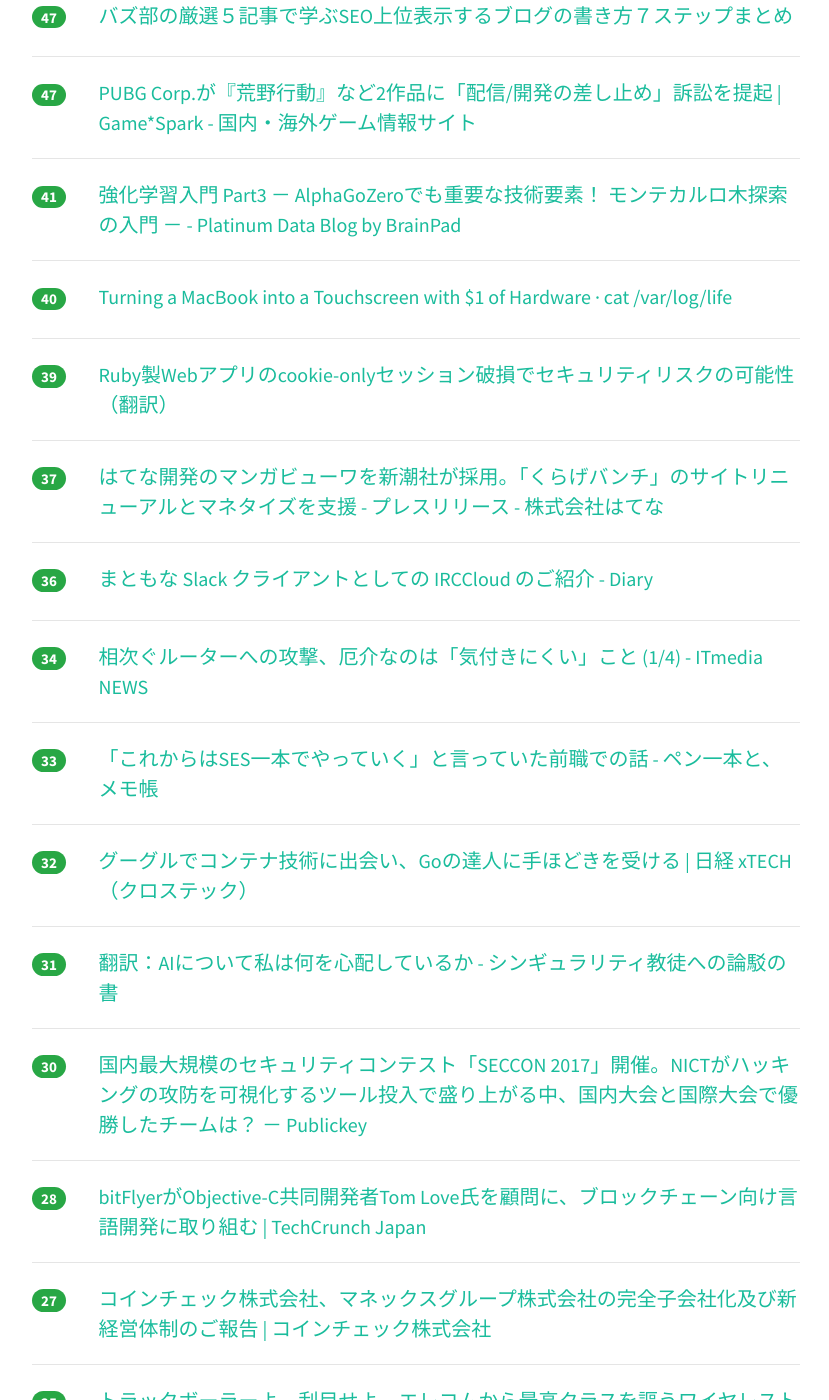
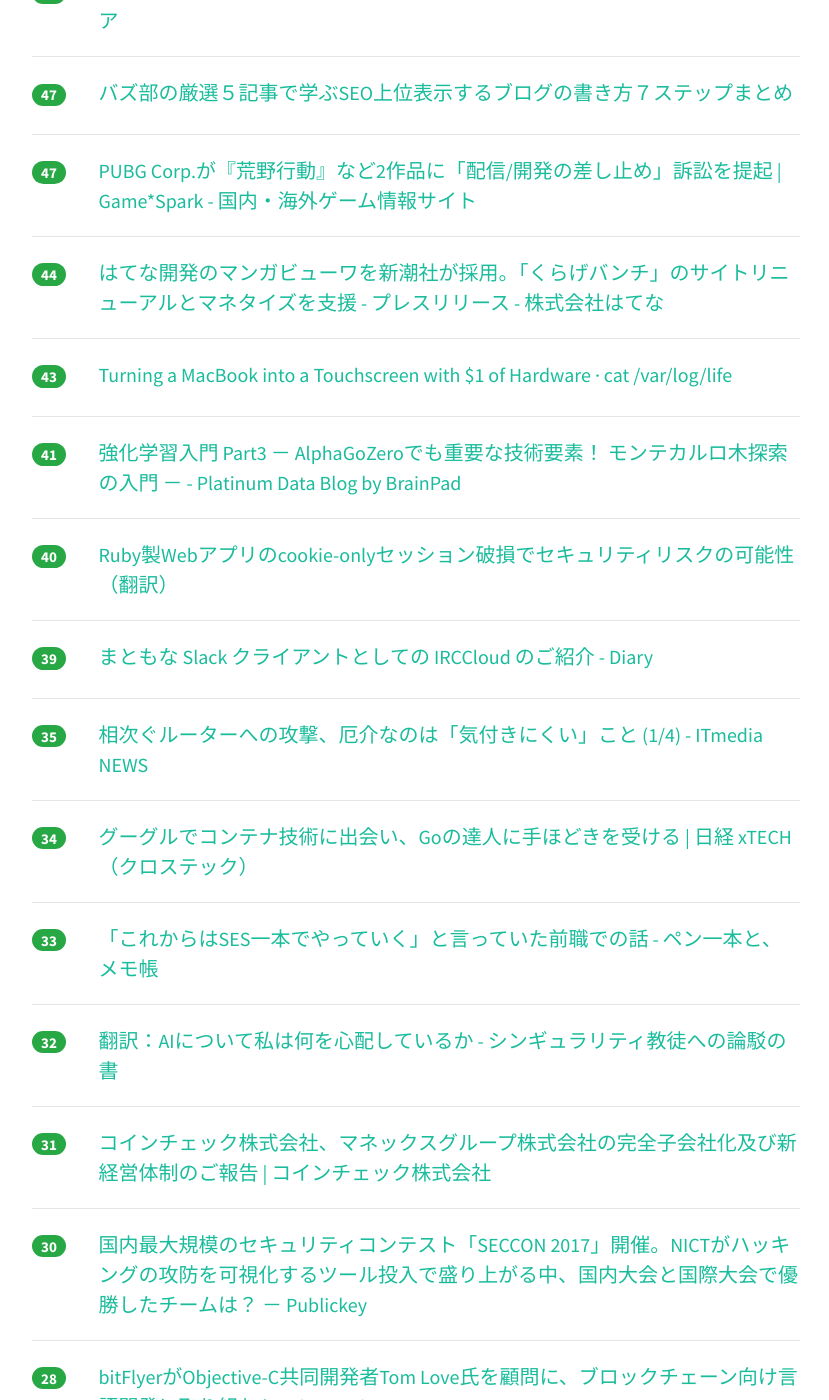
Before and after one commit to yatta47/hatena-matome-site, a Jekyll site: the page built from _posts/2018-04-06-hatena.md, in a window 1280 px wide and 1400 px high, scrolled down 1089 px. Shown: the whole window, without its empty margins (224-1053 px from the left). Built offline with Jekyll 4.4.1, drawn with Linux system fonts in a browser that asks for light colours; nearby versions of some CDN libraries; part of the change alters nothing that is shown; some of the changed text lies outside the part shown.

Commit message:
Updated 2018-04-06

```diff
--- a/_posts/2018-04-06-hatena.md
+++ b/_posts/2018-04-06-hatena.md
@@ -1,34 +1,39 @@
 ---
 layout: post
 title:  "2018-04-06 はてぶIT"
-date:   2018-04-06 15:01:25
+date:   2018-04-06 16:01:25
 tags: [it-hotentry]
 ---
-35 件のデータあり
+38 件のデータあり
 
 <hr><div class="row">
-<div class="col-1"><span class="badge badge-pill badge-success h2">234</span></div>
+<div class="col-1"><span class="badge badge-pill badge-success h2">260</span></div>
 <div class="col-11"><a href='https://www3.nhk.or.jp/news/html/20180406/k10011392391000.html' target='_blank'>セブンイレブン スマホで支払い可能 独自の決済導入へ | NHKニュース</a></div>
 </div>
 <hr>
 <div class="row">
-<div class="col-1"><span class="badge badge-pill badge-success h2">158</span></div>
+<div class="col-1"><span class="badge badge-pill badge-success h2">185</span></div>
 <div class="col-11"><a href='http://tech.smarthr.jp/entry/2018/04/06/100000' target='_blank'>SmartHR が定期メンテナンスを始めた理由とやめる理由 - SmartHR Tech Blog</a></div>
 </div>
 <hr>
 <div class="row">
-<div class="col-1"><span class="badge badge-pill badge-success h2">96</span></div>
+<div class="col-1"><span class="badge badge-pill badge-success h2">107</span></div>
 <div class="col-11"><a href='http://blog.btrax.com/jp/2018/04/06/leanstartup_basics/' target='_blank'>今さら聞けないリーンスタートアップの基本 | freshtrax | デザイン会社 btrax ブログ</a></div>
 </div>
 <hr>
 <div class="row">
-<div class="col-1"><span class="badge badge-pill badge-success h2">58</span></div>
+<div class="col-1"><span class="badge badge-pill badge-success h2">85</span></div>
 <div class="col-11"><a href='https://nabettu.hatenablog.com/entry/frontendresume' target='_blank'>フロントエンドエンジニアに求められるもの多すぎ問題 - フロントエンドの地獄</a></div>
 </div>
 <hr>
 <div class="row">
-<div class="col-1"><span class="badge badge-pill badge-success h2">55</span></div>
+<div class="col-1"><span class="badge badge-pill badge-success h2">68</span></div>
 <div class="col-11"><a href='https://coliss.com/articles/build-websites/operation/css/how-to-css-grid-for-ie11.html' target='_blank'>IEでも大丈夫！CSS Gridを使用する時の注意点と実装方法 | コリス</a></div>
+</div>
+<hr>
+<div class="row">
+<div class="col-1"><span class="badge badge-pill badge-success h2">61</span></div>
+<div class="col-11"><a href='https://note.mu/ruiu/n/n9948f0cc3ed3' target='_blank'>「悪い方が良い」原則と僕の体験談｜Rui Ueyama｜note</a></div>
 </div>
 <hr>
 <div class="row">
@@ -37,12 +42,12 @@ tags: [it-hotentry]
 </div>
 <hr>
 <div class="row">
-<div class="col-1"><span class="badge badge-pill badge-success h2">54</span></div>
+<div class="col-1"><span class="badge badge-pill badge-success h2">55</span></div>
 <div class="col-11"><a href='https://qiita.com/rana_kualu/items/5986ceab8fd4e353de1b' target='_blank'>2018年の最先端フロントエンドエンジニアになろう - Qiita</a></div>
 </div>
 <hr>
 <div class="row">
-<div class="col-1"><span class="badge badge-pill badge-success h2">48</span></div>
+<div class="col-1"><span class="badge badge-pill badge-success h2">50</span></div>
 <div class="col-11"><a href='https://axia.co.jp/2018-04-04' target='_blank'>残業時間上限規制から中小企業が除外されようとしている件 - 株式会社アクシア</a></div>
 </div>
 <hr>
@@ -57,33 +62,38 @@ tags: [it-hotentry]
 </div>
 <hr>
 <div class="row">
+<div class="col-1"><span class="badge badge-pill badge-success h2">44</span></div>
+<div class="col-11"><a href='http://hatenacorp.jp/press/release/entry/2018/04/06/120000' target='_blank'>はてな開発のマンガビューワを新潮社が採用。「くらげバンチ」のサイトリニューアルとマネタイズを支援 - プレスリリース - 株式会社はてな</a></div>
+</div>
+<hr>
+<div class="row">
+<div class="col-1"><span class="badge badge-pill badge-success h2">43</span></div>
+<div class="col-11"><a href='https://www.anishathalye.com/2018/04/03/macbook-touchscreen/' target='_blank'>Turning a MacBook into a Touchscreen with $1 of Hardware · cat /var/log/life</a></div>
+</div>
+<hr>
+<div class="row">
 <div class="col-1"><span class="badge badge-pill badge-success h2">41</span></div>
 <div class="col-11"><a href='http://blog.brainpad.co.jp/entry/2018/04/05/163000' target='_blank'>強化学習入門 Part3 － AlphaGoZeroでも重要な技術要素！ モンテカルロ木探索の入門 － - Platinum Data Blog by BrainPad</a></div>
 </div>
 <hr>
 <div class="row">
 <div class="col-1"><span class="badge badge-pill badge-success h2">40</span></div>
-<div class="col-11"><a href='https://www.anishathalye.com/2018/04/03/macbook-touchscreen/' target='_blank'>Turning a MacBook into a Touchscreen with $1 of Hardware · cat /var/log/life</a></div>
+<div class="col-11"><a href='https://techracho.bpsinc.jp/hachi8833/2018_04_05/53821' target='_blank'>Ruby製Webアプリのcookie-onlyセッション破損でセキュリティリスクの可能性（翻訳）</a></div>
 </div>
 <hr>
 <div class="row">
 <div class="col-1"><span class="badge badge-pill badge-success h2">39</span></div>
-<div class="col-11"><a href='https://techracho.bpsinc.jp/hachi8833/2018_04_05/53821' target='_blank'>Ruby製Webアプリのcookie-onlyセッション破損でセキュリティリスクの可能性（翻訳）</a></div>
-</div>
-<hr>
-<div class="row">
-<div class="col-1"><span class="badge badge-pill badge-success h2">37</span></div>
-<div class="col-11"><a href='http://hatenacorp.jp/press/release/entry/2018/04/06/120000' target='_blank'>はてな開発のマンガビューワを新潮社が採用。「くらげバンチ」のサイトリニューアルとマネタイズを支援 - プレスリリース - 株式会社はてな</a></div>
-</div>
-<hr>
-<div class="row">
-<div class="col-1"><span class="badge badge-pill badge-success h2">36</span></div>
 <div class="col-11"><a href='https://diary.app.ssig33.com/348' target='_blank'>まともな Slack クライアントとしての IRCCloud のご紹介 - Diary</a></div>
 </div>
 <hr>
 <div class="row">
+<div class="col-1"><span class="badge badge-pill badge-success h2">35</span></div>
+<div class="col-11"><a href='http://www.itmedia.co.jp/news/articles/1804/06/news017.html' target='_blank'>相次ぐルーターへの攻撃、厄介なのは「気付きにくい」こと (1/4) - ITmedia NEWS</a></div>
+</div>
+<hr>
+<div class="row">
 <div class="col-1"><span class="badge badge-pill badge-success h2">34</span></div>
-<div class="col-11"><a href='http://www.itmedia.co.jp/news/articles/1804/06/news017.html' target='_blank'>相次ぐルーターへの攻撃、厄介なのは「気付きにくい」こと (1/4) - ITmedia NEWS</a></div>
+<div class="col-11"><a href='http://tech.nikkeibp.co.jp/atcl/nxt/column/18/00240/040400003/' target='_blank'>グーグルでコンテナ技術に出会い、Goの達人に手ほどきを受ける | 日経 xTECH（クロステック）</a></div>
 </div>
 <hr>
 <div class="row">
@@ -93,12 +103,12 @@ tags: [it-hotentry]
 <hr>
 <div class="row">
 <div class="col-1"><span class="badge badge-pill badge-success h2">32</span></div>
-<div class="col-11"><a href='http://tech.nikkeibp.co.jp/atcl/nxt/column/18/00240/040400003/' target='_blank'>グーグルでコンテナ技術に出会い、Goの達人に手ほどきを受ける | 日経 xTECH（クロステック）</a></div>
+<div class="col-11"><a href='http://skeptics.hatenadiary.jp/entry/2018/04/05/224957' target='_blank'>翻訳：AIについて私は何を心配しているか - シンギュラリティ教徒への論駁の書</a></div>
 </div>
 <hr>
 <div class="row">
 <div class="col-1"><span class="badge badge-pill badge-success h2">31</span></div>
-<div class="col-11"><a href='http://skeptics.hatenadiary.jp/entry/2018/04/05/224957' target='_blank'>翻訳：AIについて私は何を心配しているか - シンギュラリティ教徒への論駁の書</a></div>
+<div class="col-11"><a href='http://corporate.coincheck.com/2018/04/06/51.html' target='_blank'>コインチェック株式会社、マネックスグループ株式会社の完全子会社化及び新経営体制のご報告 | コインチェック株式会社</a></div>
 </div>
 <hr>
 <div class="row">
@@ -112,8 +122,8 @@ tags: [it-hotentry]
 </div>
 <hr>
 <div class="row">
-<div class="col-1"><span class="badge badge-pill badge-success h2">27</span></div>
-<div class="col-11"><a href='http://corporate.coincheck.com/2018/04/06/51.html' target='_blank'>コインチェック株式会社、マネックスグループ株式会社の完全子会社化及び新経営体制のご報告 | コインチェック株式会社</a></div>
+<div class="col-1"><span class="badge badge-pill badge-success h2">26</span></div>
+<div class="col-11"><a href='https://style.nikkei.com/article/DGXMZO28873230S8A400C1000000' target='_blank'>転職の悲劇を生む　「人が辞める会社」8つの共通点｜出世ナビ｜NIKKEI STYLE</a></div>
 </div>
 <hr>
 <div class="row">
@@ -142,13 +152,18 @@ tags: [it-hotentry]
 </div>
 <hr>
 <div class="row">
-<div class="col-1"><span class="badge badge-pill badge-success h2">20</span></div>
-<div class="col-11"><a href='http://www.yomiuri.co.jp/economy/20180405-OYT1T50108.html' target='_blank'>スマホ販売「４年縛り」調査へ…囲い込み問題視 : 経済 : 読売新聞（YOMIURI ONLINE）</a></div>
+<div class="col-1"><span class="badge badge-pill badge-success h2">22</span></div>
+<div class="col-11"><a href='https://japan.cnet.com/article/35117076/' target='_blank'>1億1700万ユーザーを満足させるNetflix映像配信の仕組み - CNET Japan</a></div>
+</div>
+<hr>
+<div class="row">
+<div class="col-1"><span class="badge badge-pill badge-success h2">21</span></div>
+<div class="col-11"><a href='https://togetter.com/li/1215660' target='_blank'>「これはひでえ」日テレの『安全で覚えやすいパスワードを作るワザ』に専門家からの指摘 - Togetter</a></div>
 </div>
 <hr>
 <div class="row">
 <div class="col-1"><span class="badge badge-pill badge-success h2">20</span></div>
-<div class="col-11"><a href='https://style.nikkei.com/article/DGXMZO28873230S8A400C1000000' target='_blank'>転職の悲劇を生む　「人が辞める会社」8つの共通点｜出世ナビ｜NIKKEI STYLE</a></div>
+<div class="col-11"><a href='http://www.yomiuri.co.jp/economy/20180405-OYT1T50108.html' target='_blank'>スマホ販売「４年縛り」調査へ…囲い込み問題視 : 経済 : 読売新聞（YOMIURI ONLINE）</a></div>
 </div>
 <hr>
 <div class="row">
@@ -158,12 +173,12 @@ tags: [it-hotentry]
 <hr>
 <div class="row">
 <div class="col-1"><span class="badge badge-pill badge-success h2">19</span></div>
-<div class="col-11"><a href='https://japan.cnet.com/article/35117076/' target='_blank'>1億1700万ユーザーを満足させるNetflix映像配信の仕組み - CNET Japan</a></div>
+<div class="col-11"><a href='https://anond.hatelabo.jp/20180406074721' target='_blank'>HELP！ログアウトできません</a></div>
 </div>
 <hr>
 <div class="row">
-<div class="col-1"><span class="badge badge-pill badge-success h2">18</span></div>
-<div class="col-11"><a href='https://anond.hatelabo.jp/20180406074721' target='_blank'>HELP！ログアウトできません</a></div>
+<div class="col-1"><span class="badge badge-pill badge-success h2">17</span></div>
+<div class="col-11"><a href='http://techlog.voyagegroup.com/entry/2018/04/06/141648' target='_blank'>社外評価者と評価会ふりかえりを実施しました。Keep/Problemも一部公開します。 - VOYAGE GROUP techlog</a></div>
 </div>
 <hr>
 <div class="row">
```
